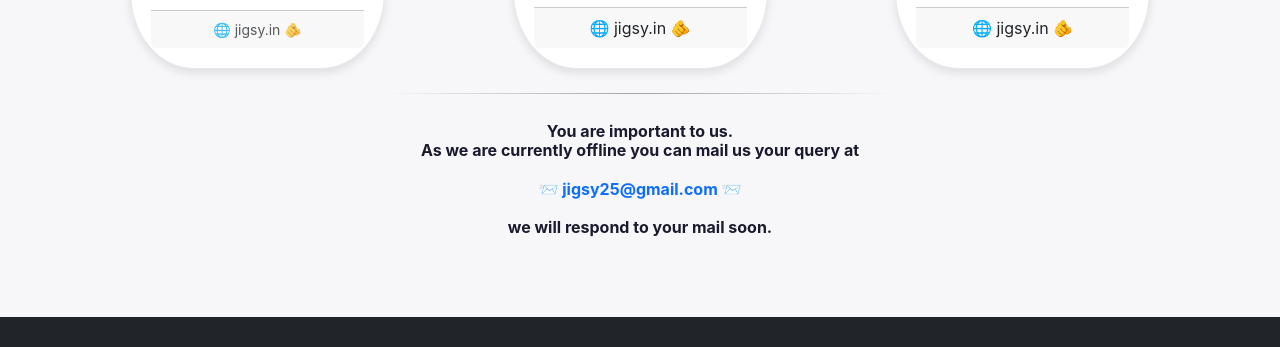
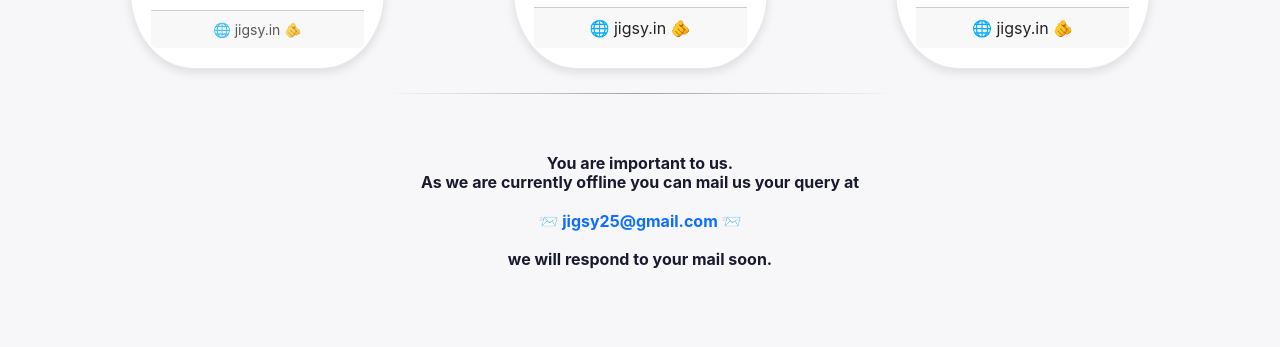
Before and after one commit to Jigyasu-vatsa/jigsy_webapp_Maintenance, a plain HTML site: page index.html in a window 1280 px wide. Shown: the part 1299-1646 px from the top of the page. Drawn offline with nearby package versions, Linux system fonts and the light colour scheme.

Commit message:
Update index.html

```diff
--- a/index.html
+++ b/index.html
@@ -212,7 +212,7 @@
 
 			 <hr class="w-50 mx-auto border-warning my-2 mt-4">
 
-			 <h6 style="text-align:center" class="p-0 py-1 mt-3 mb-1 fw-bold maintainace_content"> You are important to us.<br>As we are currently offline you can mail us your query at <br><br>📨  <a href="mailto:jigsy25@gmail.com" class="text-decoration-none">jigsy25@gmail.com</a> 📨 <br><br>we will respond to your mail soon.</h6>
+			 <h6 style="text-align:center" class="p-0 py-1 mt-5 mb-1 fw-bold maintainace_content"> You are important to us.<br>As we are currently offline you can mail us your query at <br><br>📨  <a href="mailto:jigsy25@gmail.com" class="text-decoration-none">jigsy25@gmail.com</a> 📨 <br><br>we will respond to your mail soon.</h6>
 
         </div>
 
```
